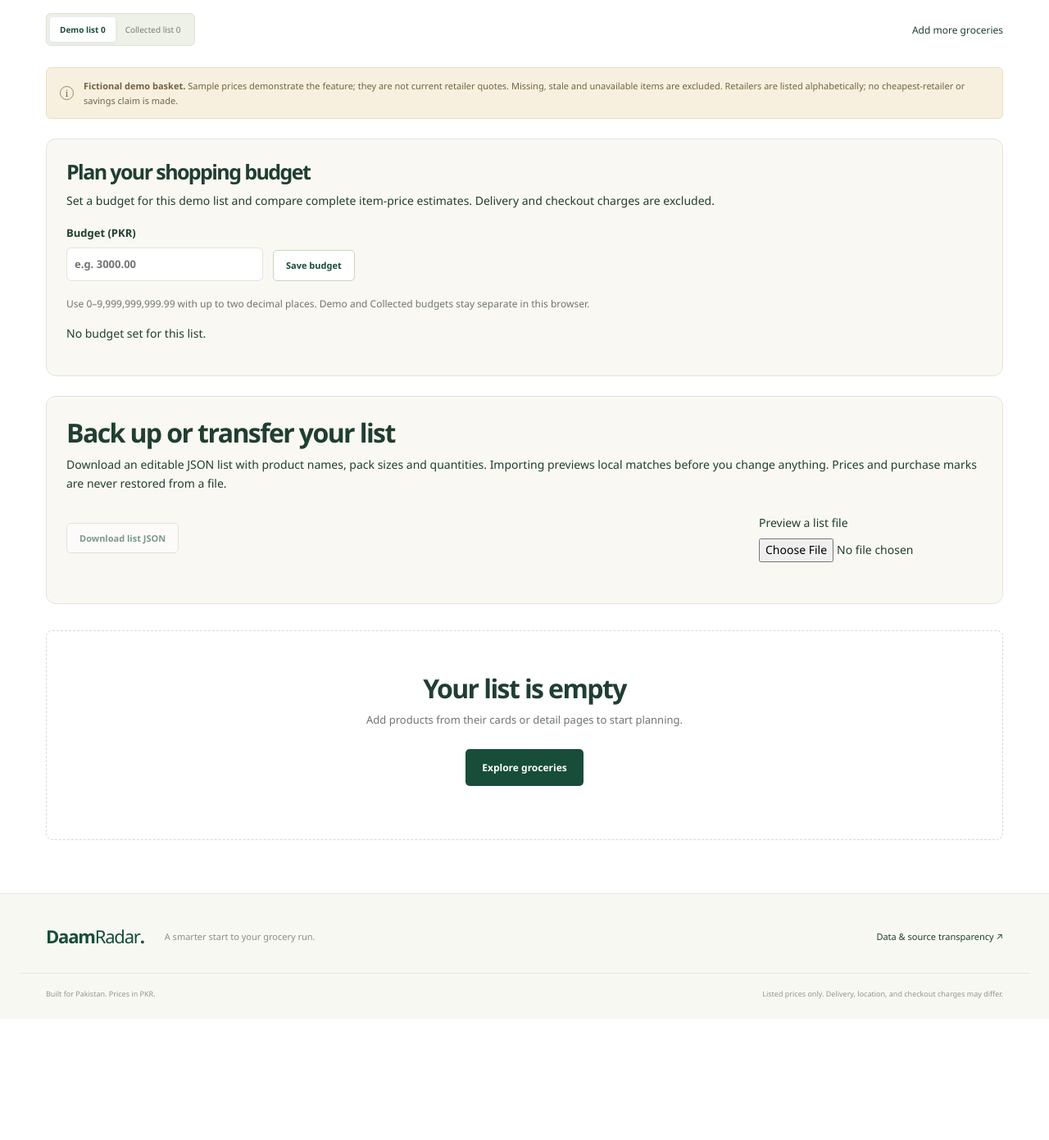
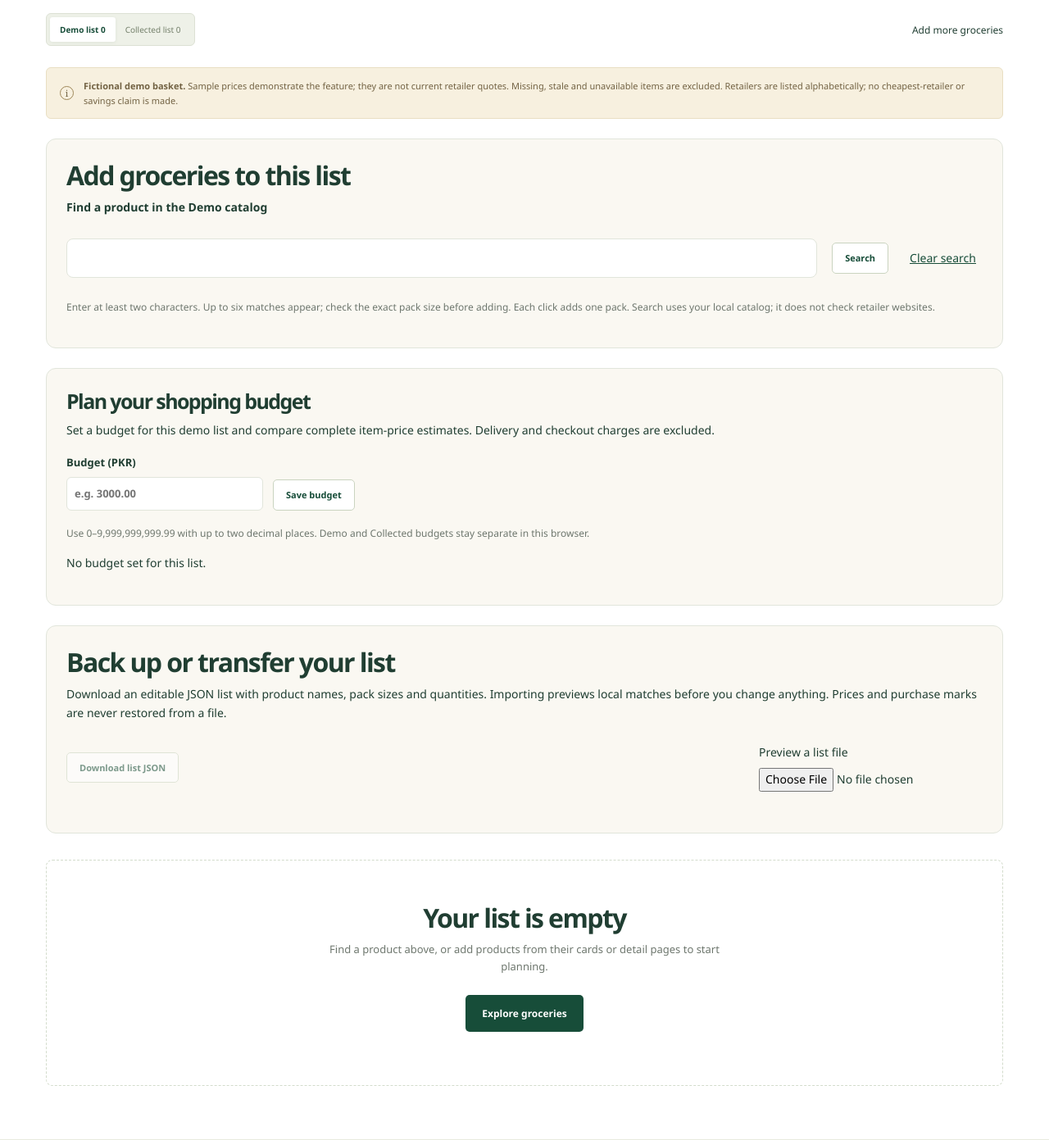
Before and after one commit to yolomon9994/DaamRadar, a Django app: page /shopping-list/?source=demo in a window 1280 px wide. Shown: the part 296-1687 px from the top of the page at 82% size. Before the commit the page ends 1515 px from the top, so only its background shows below. Run offline with Django 5.2, Linux system fonts and the light colour scheme; tables that the repository leaves empty hold one stand-in row (values such as "Sample post"); some libraries are stand-ins or nearby versions.

Commit message:
added shopping list search and undo for removals

```diff
--- a/static/css/app.css
+++ b/static/css/app.css
@@ -2184,6 +2184,23 @@ h3 {
   padding-top:30px;
   border-top:1px solid var(--border);
 }
+.list-search, .list-undo {
+  margin:24px 0;
+  padding:24px;
+  border:1px solid var(--border);
+  border-radius:12px;
+  background:var(--cream);
+}
+.list-search label {display:block; font-weight:600; margin-bottom:10px;}
+.list-search input {flex:1 1 220px; min-width:0; padding:12px; border:1px solid var(--border); border-radius:8px; font:inherit;}
+.list-search-results {list-style:none; padding:0; margin:16px 0 0;}
+.list-search-results li {display:flex; flex-wrap:wrap; align-items:center; justify-content:space-between; gap:12px; padding:16px 0; border-top:1px solid var(--border);}
+.list-search-results li > div {flex:1 1 180px; min-width:0; overflow-wrap:anywhere;}
+.list-search-results a {font-weight:600;}
+.list-search-results small {display:block; margin-top:5px; color:var(--muted);}
+.list-search-results button {flex-shrink:0;}
+.list-undo small {display:block; margin-top:12px;}
+.list-undo[hidden], .list-search[hidden], .list-search-results[hidden] {display:none;}
 .list-transfer {
   margin:24px 0 32px;
   padding:24px;
--- a/static/js/shopping-list.js
+++ b/static/js/shopping-list.js
@@ -13,6 +13,7 @@
   let budgetDraft = false;
   let controller;
   let revision = 0;
+  let storedListValue = null;
   const names = new Map();
   const source = page ? page.dataset.source : null;
   const validSource = (value) => value === "demo" || value === "live";
@@ -21,6 +22,7 @@
   function load() {
     try {
       const raw = localStorage.getItem(key);
+      storedListValue = raw;
       if (raw === null) return {demo: [], live: []};
       const saved = JSON.parse(raw);
       for (const catalog of ["demo", "live"]) {
@@ -54,7 +56,9 @@
 
   function save() {
     try {
-      localStorage.setItem(key, JSON.stringify(state));
+      const value = JSON.stringify(state);
+      localStorage.setItem(key, value);
+      storedListValue = value;
       return true;
     } catch (_) {
       notify("Browser storage is unavailable or full. Changes last only on this page.");
@@ -94,7 +98,11 @@
   // Keep separate tabs synchronized; the server never stores the shopping list.
   window.addEventListener("storage", (event) => {
     if (event.key !== key && event.key !== budgetKey && event.key !== null) return;
-    if (event.key !== budgetKey) { state = load(); updateCounts(); }
+    if (event.key !== budgetKey) {
+      if (page) invalidateUndo("List changed in another tab. Undo is no longer available.");
+      state = load();
+      updateCounts();
+    }
     if (page) {
       if (event.key !== key) { budgets = loadBudgets(); renderBudget(); }
       refresh(event.key !== budgetKey);
@@ -112,6 +120,57 @@
   const budgetInput = page.querySelector("[data-budget-input]");
   const budgetNote = page.querySelector("[data-budget-note]");
   let updateTransfer = () => {};
+  const editNote = page.querySelector("[data-list-edit-note]");
+  const undoRegion = page.querySelector("[data-list-undo]");
+  const undoButton = page.querySelector("[data-list-undo-button]");
+  let undoState = null;
+  let undoFocusSlug = null;
+  function invalidateUndo(note = "") {
+    const hadUndo = undoState !== null;
+    undoState = null;
+    undoRegion.hidden = true;
+    page.querySelector("[data-list-undo-note]").textContent = "";
+    if (hadUndo && note) editNote.textContent = note;
+  }
+  function rememberRemoval(description, focusSlug) {
+    undoState = state[source].map(transfer.cleanEntry);
+    undoFocusSlug = focusSlug;
+    editNote.textContent = "";
+    page.querySelector("[data-list-undo-note]").textContent = description;
+    undoRegion.hidden = false;
+  }
+  function quantitiesReady(exceptInput = null) {
+    const invalid = [...list.querySelectorAll("[aria-invalid='true']")].find((input) => input !== exceptInput);
+    if (!invalid) return true;
+    editNote.textContent = "Correct quantities to whole numbers from 1 to 99 before changing other items.";
+    invalid.focus();
+    return false;
+  }
+  undoButton.addEventListener("click", () => {
+    if (!undoState || !quantitiesReady()) return;
+    // A storage event may still be queued when Undo is clicked. Never replace
+    // another tab's newer list, including changes to the other catalog.
+    let changedElsewhere = false;
+    try { changedElsewhere = localStorage.getItem(key) !== storedListValue; } catch (_) { /* Page-only use. */ }
+    if (changedElsewhere) {
+      invalidateUndo("List changed in another tab. Undo is no longer available.");
+      state = load();
+      updateCounts();
+      refresh(true);
+      page.querySelector("[data-list-search-input]").focus();
+      return;
+    }
+    state[source] = undoState.map(transfer.cleanEntry);
+    const focusSlug = undoFocusSlug;
+    invalidateUndo();
+    const persisted = save();
+    updateCounts();
+    refresh(true);
+    editNote.textContent = persisted ? "List restored. Estimates are reloaded from the local catalog." :
+      "List restored on this page only; browser storage is unavailable. Estimates are reloaded from the local catalog.";
+    const row = [...list.children].find((node) => node.querySelector("[data-item-name]").dataset.itemName === focusSlug);
+    (row?.querySelector("input") || page.querySelector("[data-list-search-input]")).focus();
+  });
   const printSection = page.querySelector("[data-list-print]");
   const printSheet = page.querySelector("[data-print-sheet]");
   const printUnavailable = page.querySelector("[data-print-unavailable]");
@@ -347,6 +406,8 @@
       Object.assign(input, {type: "number", min: "1", max: "99", step: "1", value: item.quantity});
       input.setAttribute("aria-label", "Quantity for " + (names.get(item.slug)?.name || item.slug));
       input.addEventListener("input", () => {
+        invalidateUndo();
+        editNote.textContent = "";
         if (!input.validity.valid || !/^[1-9][0-9]?$/.test(input.value)) {
           if (controller) controller.abort();
           revision += 1;
@@ -368,12 +429,13 @@
       remove.type = "button";
       remove.setAttribute("aria-label", "Remove " + (names.get(item.slug)?.name || item.slug));
       remove.addEventListener("click", () => {
+        if (!quantitiesReady(input)) return;
+        rememberRemoval("Removed " + (names.get(item.slug)?.name || item.product?.name || item.slug) + ".", item.slug);
         state[source] = state[source].filter((entry) => entry.slug !== item.slug);
         save();
         updateCounts();
         refresh(true);
-        // Keep keyboard focus in the list after its button is removed.
-        (list.querySelector("button") || page.querySelector("a")).focus();
+        undoButton.focus();
       });
       row.append(link, quantityLabel, remove);
       list.append(row);
@@ -489,16 +551,20 @@
     }
   }
   page.querySelector("[data-list-clear]").addEventListener("click", () => {
+    if (!state[source].length || !quantitiesReady()) return;
+    rememberRemoval("Cleared " + state[source].length + " product(s) from this list.", state[source][0].slug);
     state[source] = [];
     save();
     updateCounts();
     refresh(true);
-    page.querySelector("a").focus();
+    undoButton.focus();
   });
   refreshButton.addEventListener("click", () => refresh(false));
   updateTransfer = transfer.mount({page, source, read: () => state[source].map(transfer.cleanEntry),
     hasInvalidQuantities: () => Boolean(list.querySelector("[aria-invalid='true']")),
     commit: (entries) => {
+      invalidateUndo();
+      editNote.textContent = "";
       state[source] = entries;
       pickedUp.clear();
       const persisted = save();
@@ -506,5 +572,110 @@
       refresh(true);
       return persisted;
     }});
+  setupListSearch();
   refresh(true);
+
+  function setupListSearch() {
+    const section = page.querySelector("[data-list-search]");
+    const input = section.querySelector("[data-list-search-input]");
+    const results = section.querySelector("[data-list-search-results]");
+    const status = section.querySelector("[data-list-search-status]");
+    let timer;
+    let searchController;
+    let searchRevision = 0;
+    section.hidden = false;
+    function cancel() {
+      clearTimeout(timer);
+      searchRevision += 1;
+      if (searchController) searchController.abort();
+      results.replaceChildren();
+      results.hidden = true;
+      results.removeAttribute("aria-busy");
+    }
+    function add(product) {
+      if (!quantitiesReady()) return;
+      const item = state[source].find((entry) => entry.slug === product.slug);
+      if (item?.unresolved) {
+        editNote.textContent = "An unpriced saved entry uses this reference. Review or remove it before adding this exact product.";
+        return;
+      }
+      if (item?.quantity === 99) {
+        editNote.textContent = "This product already has the maximum quantity of 99.";
+        return;
+      }
+      if (!item && state[source].length >= 50) {
+        editNote.textContent = "Your list has 50 products. Remove one before adding another.";
+        return;
+      }
+      invalidateUndo();
+      if (item) item.quantity += 1;
+      else state[source].push({slug: product.slug, quantity: 1});
+      const persisted = save();
+      updateCounts();
+      refresh(true);
+      editNote.textContent = "Added one pack of " + product.name + " (" + product.size + "). Now " +
+        (item ? item.quantity : 1) + " pack(s)." + (persisted ? "" : " Changes last only on this page; browser storage is unavailable.");
+    }
+    async function search() {
+      cancel();
+      const query = input.value.trim();
+      if (query.length < 2) {
+        status.textContent = query ? "Enter at least two characters to find products." : "";
+        return;
+      }
+      const requestRevision = searchRevision;
+      const requestController = new AbortController();
+      searchController = requestController;
+      const timeout = setTimeout(() => requestController.abort(), 15000);
+      status.textContent = "Searching the local catalog…";
+      results.setAttribute("aria-busy", "true");
+      try {
+        const response = await fetch(page.dataset.searchUrl + "?" + new URLSearchParams({source, q: query}),
+          {signal: requestController.signal, cache: "no-store"});
+        if (!response.ok) throw new Error("Search unavailable");
+        const data = await response.json();
+        if (requestRevision !== searchRevision) return;
+        if (data.source !== source || !Array.isArray(data.results) || data.results.length > 6 ||
+            data.results.some((product) => !validSlug(product.slug) || typeof product.name !== "string" || typeof product.size !== "string")) {
+          throw new Error("Invalid search results");
+        }
+        data.results.forEach((product) => {
+          const row = element("li");
+          const details = element("div");
+          const link = element("a", product.name);
+          link.href = "/products/" + encodeURIComponent(product.slug) + "/";
+          details.append(link, element("small", product.size));
+          const button = element("button", "Add 1 pack", "button-small");
+          button.type = "button";
+          button.dataset.listSearchAdd = product.slug;
+          button.setAttribute("aria-label", "Add 1 pack of " + product.name + " (" + product.size + ")");
+          button.addEventListener("click", () => add(product));
+          row.append(details, button);
+          results.append(row);
+        });
+        results.hidden = data.results.length === 0;
+        status.textContent = data.results.length ? data.results.length + " match(es). Review the pack size, then select Add 1 pack." :
+          "No matching products in this catalog. Try a brand or product name; a different pack size is not automatically substituted.";
+      } catch (_) {
+        if (requestRevision === searchRevision) {
+          results.replaceChildren();
+          results.hidden = true;
+          status.textContent = "Search is unavailable. Check the local server and select Search to retry, or use Add more groceries above. Your list is kept.";
+        }
+      } finally {
+        clearTimeout(timeout);
+        if (requestRevision === searchRevision) results.removeAttribute("aria-busy");
+      }
+    }
+    input.addEventListener("input", () => {
+      cancel();
+      status.textContent = input.value.trim().length < 2 ? "Enter at least two characters to find products." : "Waiting to search…";
+      timer = setTimeout(search, 250);
+    });
+    section.querySelector("form").addEventListener("submit", (event) => { event.preventDefault(); search(); });
+    function clearSearch() { cancel(); input.value = ""; status.textContent = ""; input.focus(); }
+    section.querySelector("[data-list-search-clear]").addEventListener("click", clearSearch);
+    input.addEventListener("keydown", (event) => { if (event.key === "Escape") { event.preventDefault(); clearSearch(); } });
+    window.addEventListener("pagehide", () => { cancel(); invalidateUndo(); });
+  }
 })();
--- a/templates/catalog/shopping_list.html
+++ b/templates/catalog/shopping_list.html
@@ -1,7 +1,7 @@
 {% extends 'base.html' %}
 {% block title %}Your shopping list — DaamRadar{% endblock %}
 {% block content %}
-<div class="container shopping-container" data-shopping-list data-source="{{ source }}" data-estimate-url="{% url 'api-basket' %}" data-transfer-url="{% url 'api-list-import-preview' %}">
+<div class="container shopping-container" data-shopping-list data-source="{{ source }}" data-estimate-url="{% url 'api-basket' %}" data-transfer-url="{% url 'api-list-import-preview' %}" data-search-url="{% url 'api-search-suggestions' %}">
   <span class="eyebrow">PLAN YOUR GROCERY RUN</span>
   <h1>Your shopping list</h1>
   <p>Save products, adjust quantities and check retailer coverage. Your list stays in this browser; no account is needed.</p>
@@ -15,6 +15,26 @@
   <div class="data-notice"><span class="notice-symbol" aria-hidden="true">i</span><p>{% if source == 'demo' %}<strong>Fictional demo basket.</strong> Sample prices demonstrate the feature; they are not current retailer quotes.{% else %}<strong>Observed item-price estimates.</strong> Delivery fees and checkout charges are excluded. Delivery-area availability and final costs must be confirmed with each retailer.{% endif %} Missing, stale and unavailable items are excluded. Retailers are listed alphabetically; no cheapest-retailer or savings claim is made.</p></div>
   <noscript><p class="data-notice">Enable JavaScript to save a shopping list in this browser and calculate basket estimates. You can still <a href="{% url 'home' %}?source={{ source }}#explore">browse products</a> without it.</p></noscript>
   <p data-list-message role="status" aria-live="polite"></p>
+  <section class="list-search" data-list-search hidden aria-labelledby="list-search-title">
+    <h2 id="list-search-title">Add groceries to this list</h2>
+    <form data-list-search-form>
+      <label for="list-search-query">Find a product in the {% if source == 'demo' %}Demo{% else %}Collected{% endif %} catalog</label>
+      <div class="list-toolbar">
+        <input id="list-search-query" type="search" maxlength="200" autocomplete="off" data-list-search-input aria-describedby="list-search-help" aria-controls="list-search-results">
+        <button type="submit" class="button-small">Search</button>
+        <button type="button" class="list-action" data-list-search-clear>Clear search</button>
+      </div>
+    </form>
+    <p id="list-search-help" class="muted">Enter at least two characters. Up to six matches appear; check the exact pack size before adding. Each click adds one pack. Search uses your local catalog; it does not check retailer websites.</p>
+    <p data-list-search-status role="status" aria-live="polite"></p>
+    <ul id="list-search-results" class="list-search-results" data-list-search-results hidden></ul>
+  </section>
+  <p data-list-edit-note role="status" aria-live="polite"></p>
+  <div class="list-undo" data-list-undo hidden>
+    <p data-list-undo-note role="status" aria-live="polite"></p>
+    <button type="button" class="button-small" data-list-undo-button>Undo</button>
+    <small>Restores the latest removal or clearing. Available until your next list edit, a list change in another tab, or leaving this page.</small>
+  </div>
   <section class="shopping-budget" data-list-budget hidden aria-labelledby="shopping-budget-title">
     <h2 id="shopping-budget-title">Plan your shopping budget</h2>
     <p>Set a budget for this {% if source == 'demo' %}demo{% else %}collected{% endif %} list and compare complete item-price estimates. Delivery and checkout charges are excluded.</p>
@@ -49,7 +69,7 @@
       <button type="button" class="list-action" data-transfer-cancel>Cancel import</button>
     </div>
   </section>
-  <div data-list-empty hidden class="empty-state"><h2>Your list is empty</h2><p>Add products from their cards or detail pages to start planning.</p><a class="primary-button" href="{% url 'home' %}?source={{ source }}#explore">Explore groceries</a></div>
+  <div data-list-empty hidden class="empty-state"><h2>Your list is empty</h2><p>Find a product above, or add products from their cards or detail pages to start planning.</p><a class="primary-button" href="{% url 'home' %}?source={{ source }}#explore">Explore groceries</a></div>
   <div data-list-content hidden>
     <div class="section-heading"><h2>Items to buy</h2><button type="button" class="list-action" data-list-clear>Clear this list</button></div>
     <p class="muted">Quantity counts packs of the exact product shown. Up to 50 products, with 1–99 packs each.</p>
```
Also changed, not shown: docs/roadmap.md (+2 -2 lines), docs/shopping-list.md (+20 -0 lines), README.md.
